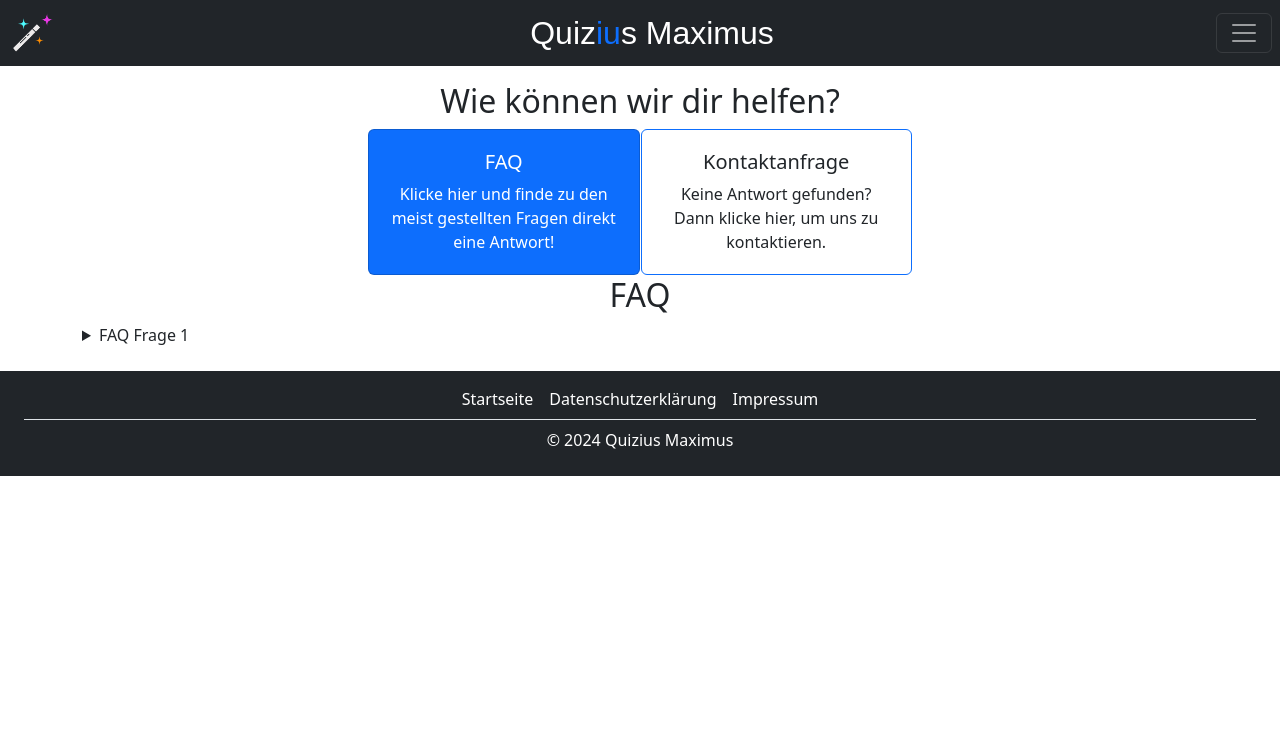
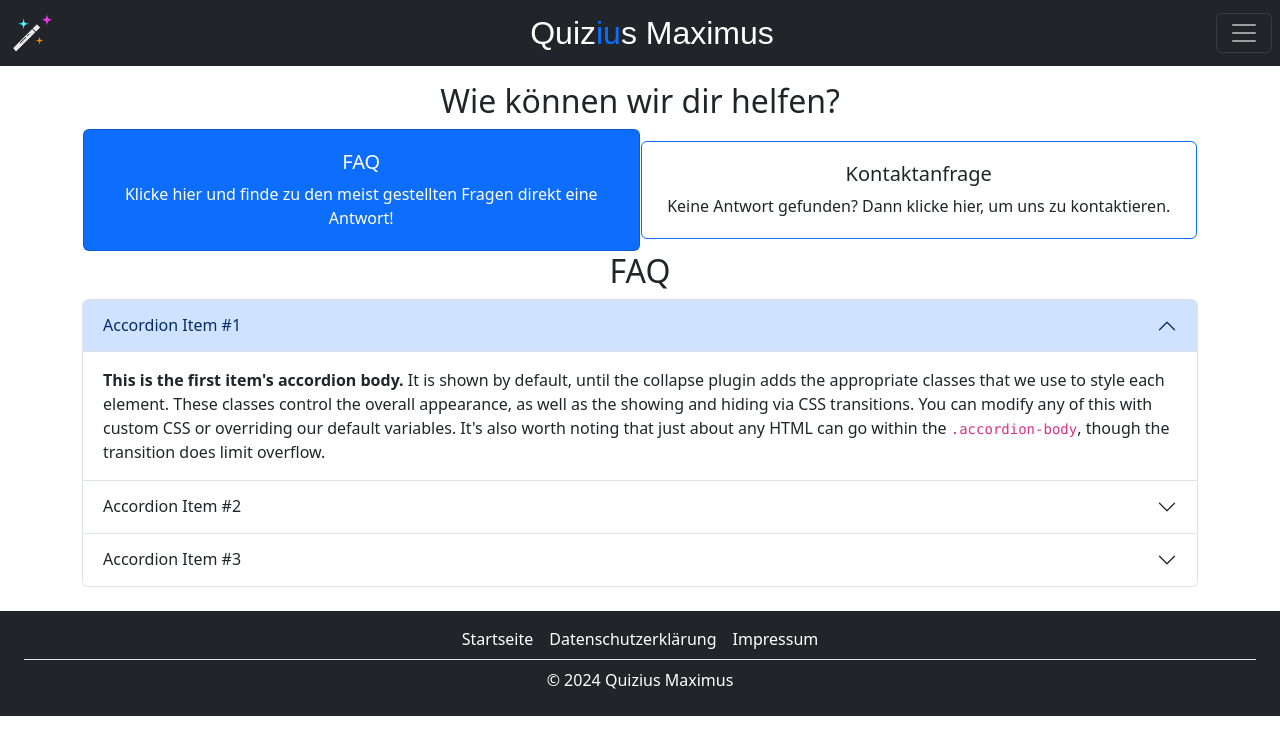
Before and after one commit to 7bellaiu/quizius-maximus, a Vue app in the folder quizius-maximus/: page /support in a window 1280 px wide. Shown: the top 754 px of the page. Built offline with nearby package versions, Linux system fonts and the light colour scheme; no server answers; sample sign-in values are in the browser's storage.

Commit message:
Anpassung Breite der Components auf Help.vue

```diff
--- a/quizius-maximus/src/components/ContactForm.vue
+++ b/quizius-maximus/src/components/ContactForm.vue
@@ -21,8 +21,6 @@
 </script>
 
 <template>
-    <section class="d-flex justify-content-center">
-        <div class="form-wrapper">
     <form @submit.prevent="handleContact">
         <div class="input-group mb-2">
             <div class="input-group-text" aria-hidden="true">
@@ -74,13 +72,6 @@
     </form>
     <!-- Erfolgs-/Fehlermeldung -->
     <Toast ref="toastRef" :message="toastMessage" :variant="toastVariant" />
-        </div>
-    </section>
 </template>
 
-<style scoped>
-.form-wrapper {
-    width: 100%;
-    max-width: 600px;
-}
-</style>
+<style scoped></style>
--- /dev/null
+++ b/quizius-maximus/src/components/FAQ.vue
@@ -0,0 +1,70 @@
+<script setup>
+
+</script>
+
+<template>
+    <div class="form-wrapper">
+        <div class="accordion" id="accordionExample">
+            <div class="accordion-item">
+                <h2 class="accordion-header">
+                    <button class="accordion-button" type="button" data-bs-toggle="collapse"
+                        data-bs-target="#collapseOne" aria-expanded="true" aria-controls="collapseOne">
+                        Accordion Item #1
+                    </button>
+                </h2>
+                <div id="collapseOne" class="accordion-collapse collapse show" data-bs-parent="#accordionExample">
+                    <div class="accordion-body">
+                        <strong>This is the first item's accordion body.</strong> It is shown by default, until the
+                        collapse
+                        plugin adds the appropriate classes that we use to style each element. These classes control the
+                        overall appearance, as well as the showing and hiding via CSS transitions. You can modify any of
+                        this with custom CSS or overriding our default variables. It's also worth noting that just about
+                        any
+                        HTML can go within the <code>.accordion-body</code>, though the transition does limit overflow.
+                    </div>
+                </div>
+            </div>
+            <div class="accordion-item">
+                <h2 class="accordion-header">
+                    <button class="accordion-button collapsed" type="button" data-bs-toggle="collapse"
+                        data-bs-target="#collapseTwo" aria-expanded="false" aria-controls="collapseTwo">
+                        Accordion Item #2
+                    </button>
+                </h2>
+                <div id="collapseTwo" class="accordion-collapse collapse" data-bs-parent="#accordionExample">
+                    <div class="accordion-body">
+                        <strong>This is the second item's accordion body.</strong> It is hidden by default, until the
+                        collapse plugin adds the appropriate classes that we use to style each element. These classes
+                        control the overall appearance, as well as the showing and hiding via CSS transitions. You can
+                        modify any of this with custom CSS or overriding our default variables. It's also worth noting
+                        that
+                        just about any HTML can go within the <code>.accordion-body</code>, though the transition does
+                        limit
+                        overflow.
+                    </div>
+                </div>
+            </div>
+            <div class="accordion-item">
+                <h2 class="accordion-header">
+                    <button class="accordion-button collapsed" type="button" data-bs-toggle="collapse"
+                        data-bs-target="#collapseThree" aria-expanded="false" aria-controls="collapseThree">
+                        Accordion Item #3
+                    </button>
+                </h2>
+                <div id="collapseThree" class="accordion-collapse collapse" data-bs-parent="#accordionExample">
+                    <div class="accordion-body">
+                        <strong>This is the third item's accordion body.</strong> It is hidden by default, until the
+                        collapse plugin adds the appropriate classes that we use to style each element. These classes
+                        control the overall appearance, as well as the showing and hiding via CSS transitions. You can
+                        modify any of this with custom CSS or overriding our default variables. It's also worth noting
+                        that
+                        just about any HTML can go within the <code>.accordion-body</code>, though the transition does
+                        limit
+                        overflow.
+                    </div>
+                </div>
+            </div>
+        </div>
+
+    </div>
+</template>
--- a/quizius-maximus/src/views/Help.vue
+++ b/quizius-maximus/src/views/Help.vue
@@ -1,5 +1,7 @@
 <script setup>
 import ContactForm from "../components/ContactForm.vue";
+import FAQ from "../components/FAQ.vue"
+
 import { ref } from "vue";
 
 const displayContactForm = ref(false);
@@ -9,7 +11,7 @@
     <main>
         <section class="album py-3 container">
             <h2 class="text-center">Wie können wir dir helfen?</h2>
-            <div class="row row-cols-2 justify-content-center">
+            <div class="row justify-content-center">
                 <div class="btn-group" role="group" aria-label="Basic example">
                     <!-- FAQ Card innerhalb des Buttons -->
                     <button type="button" class="btn w-50 p-0" @click="displayContactForm = false">
@@ -46,11 +48,8 @@
             <!-- FAQ-Bereich -->
             <div class="row row-cols-1 justify-content-center" v-if="!displayContactForm">
                 <h2 class="text-center">FAQ</h2>
-                <section class="d-flex justify-content-start">
-                    <details>
-                        <summary>FAQ Frage 1</summary>
-                        Antworttext zu Frage 1
-                    </details>
+                <section class="d-flex justify-content-center">
+                    <FAQ />
                 </section>
             </div>
 
```
Lines whose indentation alone changed are shown as unchanged.
